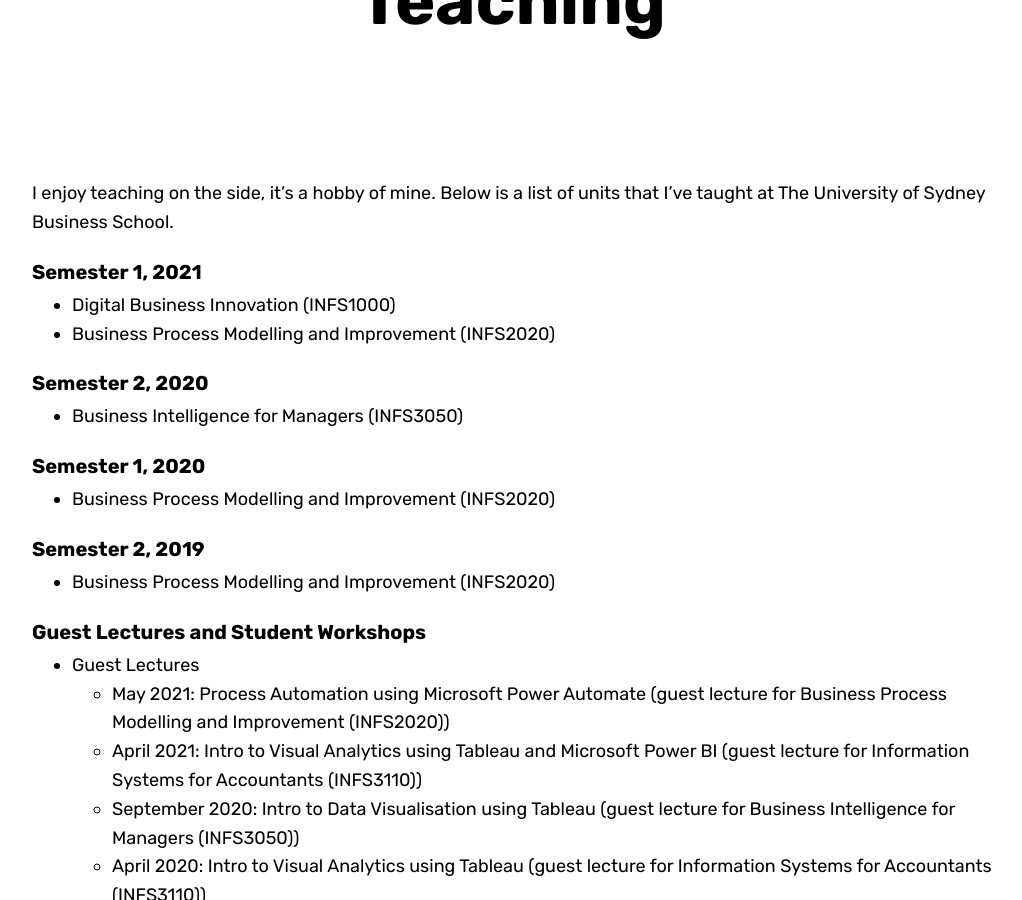
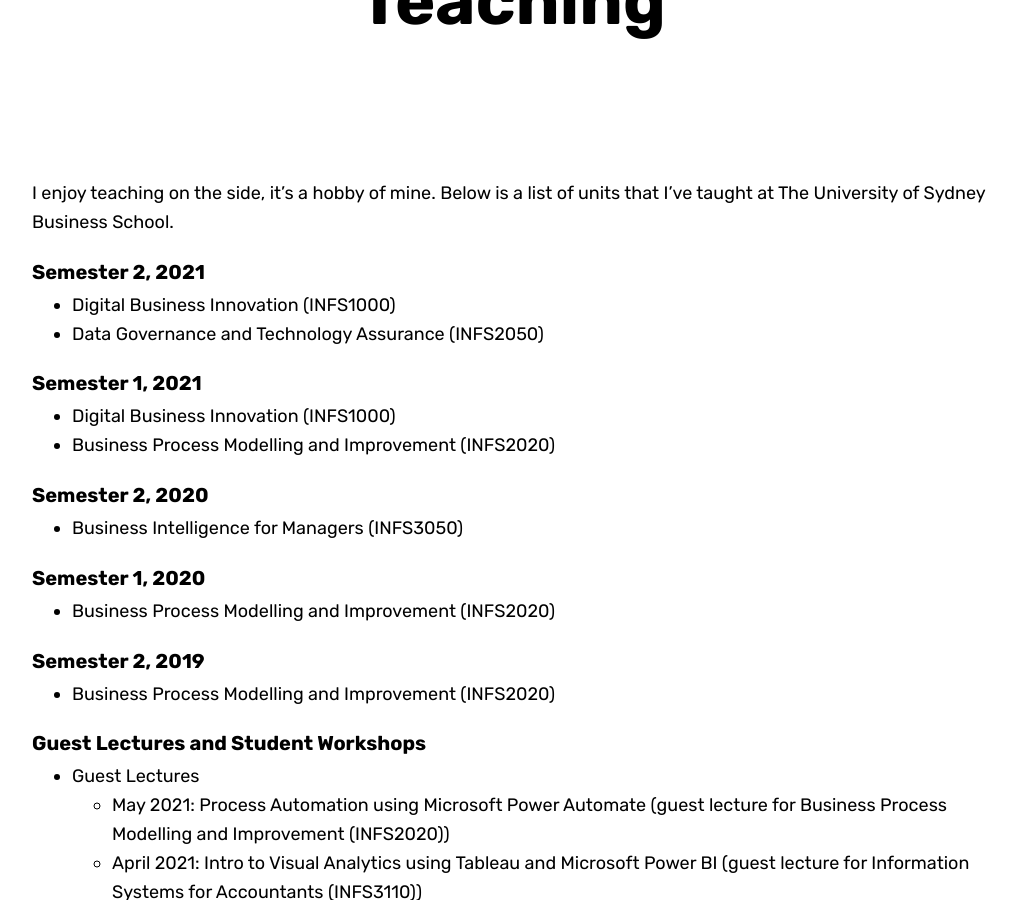
Before and after one commit to jeffreycklo/jeffreycklo.github.io, a Jekyll site: the page built from teaching.md, in a window 1280 px wide and 900 px high, scrolled down 390 px. Shown: the whole window, without its empty margins (128-1150 px from the left). Built offline with Jekyll 4.4.1, drawn with Linux system fonts in a browser that asks for light colours; nearby versions of some CDN libraries; some web fonts are replaced.

Commit message:
Update teaching.md

```diff
--- a/teaching.md
+++ b/teaching.md
@@ -11,6 +11,10 @@ published: true
 
 I enjoy teaching on the side, it's a hobby of mine. Below is a list of units that I've taught at The University of Sydney Business School.
 
+### Semester 2, 2021
+
+- [Digital Business Innovation (INFS1000)](https://www.sydney.edu.au/units/INFS1000)
+- [Data Governance and Technology Assurance (INFS2050)](https://www.sydney.edu.au/units/INFS2050)
 
 ### Semester 1, 2021
 
```
